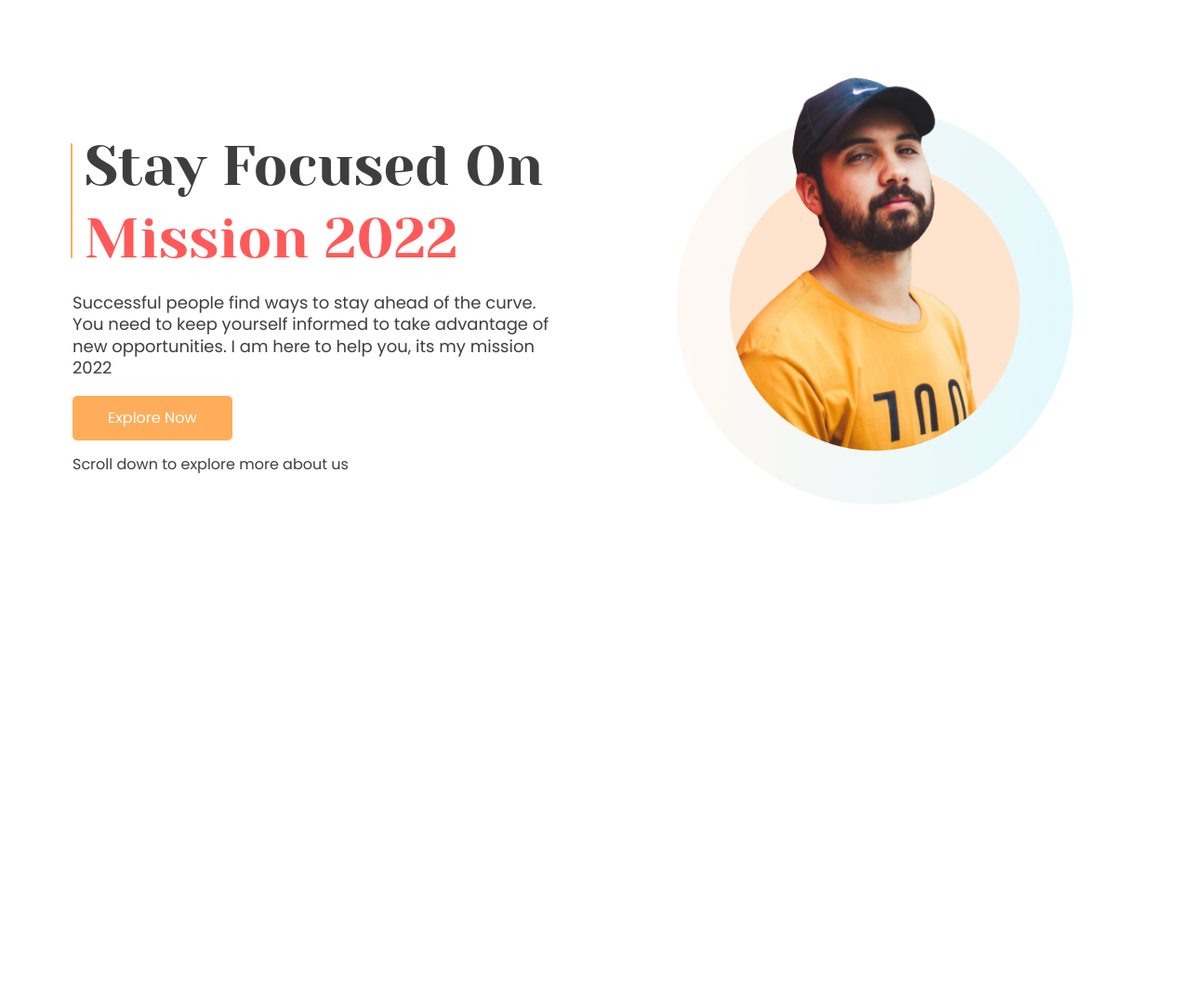
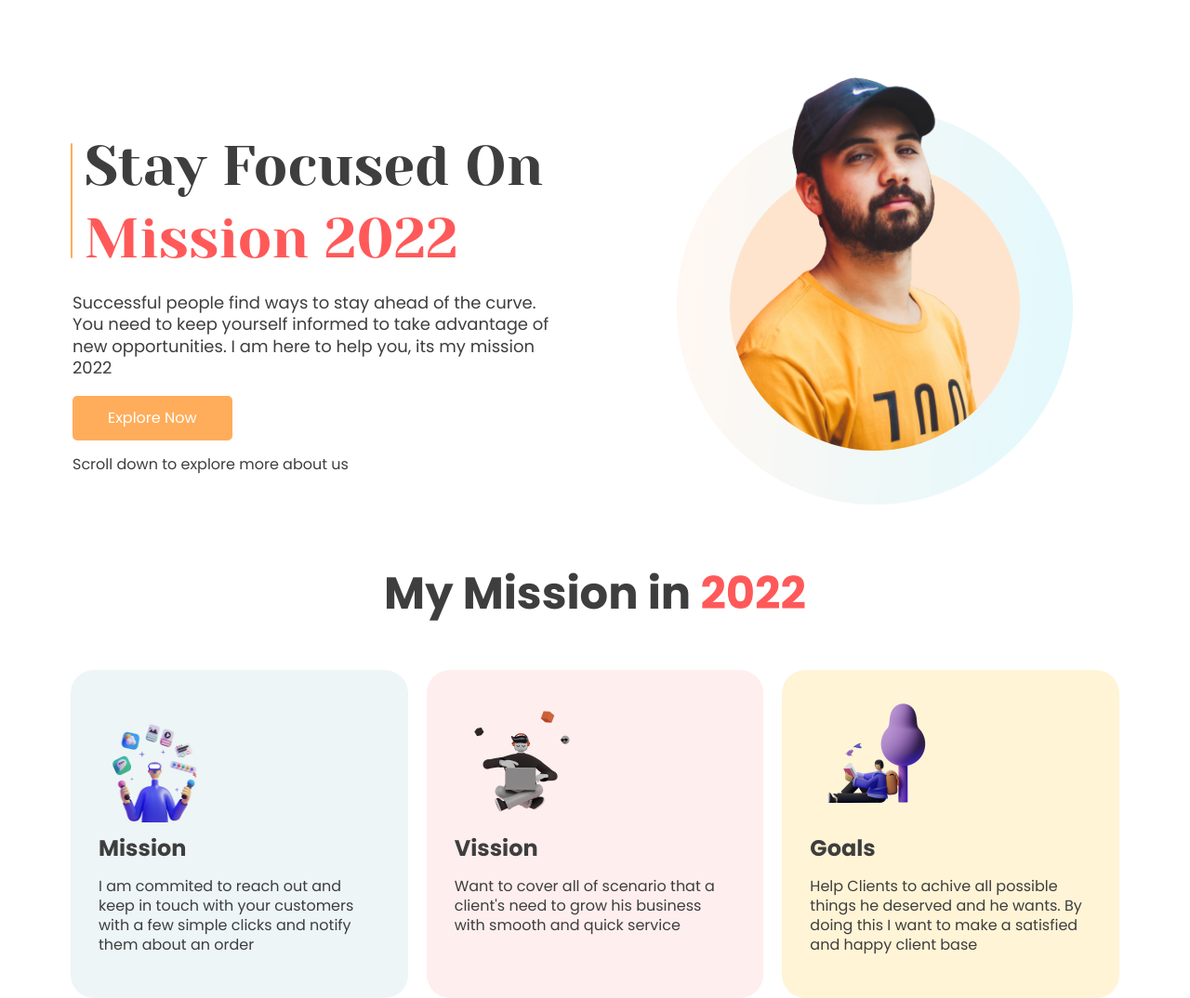
Before and after one commit to sdtHossain/mission-2022, a plain HTML site: page index.html in a window 1280 px wide. Shown: the whole page at 93% size. Before the commit the page ends 800 px from the top, so only its background shows below. Drawn offline with Linux system fonts and the light colour scheme; files whose address does not match are found by name.

Commit message:
added mission section

```diff
--- a/assets/css/style.css
+++ b/assets/css/style.css
@@ -99,4 +99,40 @@ h6 {
     max-width: 100%;
 }
 
+/* ------Mission------ */
+.mission {
+    padding-top: 60px;
 }
+.mission h2 {
+    text-align: center;
+    margin-bottom: 50px;
+}
+.mission .flexbox {
+    justify-content: space-between;
+}
+.mission-item {
+    width: 33%;
+    margin-right: 20px;
+    border-radius: 25px;
+    padding: 30px;
+}
+.mission-item.one {
+    background: rgba(79, 157, 166, 0.1);
+}
+.mission-item.two {
+    background: rgba(255, 89, 89, 0.1);
+}
+
+.mission-item.three {
+    background: #FFF4D6;
+    margin-right: 0;
+}
+.mission-item img {
+    width: 141px;
+    height: 141px;
+}
+.mission-item p {
+    font-size: 16px;
+}
+
+}
--- a/index.html
+++ b/index.html
@@ -30,5 +30,31 @@
         </div>
     </section>
 
+    <!-- Mission -->
+    <section class="mission">
+        <div class="container">
+            <h2>My Mission in <span class="highlighted-text">2022</span></h2>
+            <div class="flexbox">
+                <div class="mission-item one">
+                    <img src="assets/images/illustrators/illustrator-1.png" alt="icon">
+                    <h5>Mission</h5>
+                    <p>I am commited to reach out and keep in touch with your customers with a few simple clicks and notify them about an order</p>
+                </div>
+
+                <div class="mission-item two">
+                    <img src="assets/images/illustrators/illustrator-2.png" alt="icon">
+                    <h5>Vission</h5>
+                    <p>Want to cover all of scenario that a client's need to grow his business with smooth and quick service</p>
+                </div>
+
+                <div class="mission-item three">
+                    <img src="assets/images/illustrators/illustrator-3.png" alt="icon">
+                    <h5>Goals</h5>
+                    <p>Help Clients to achive all possible things he deserved and he wants. By doing this I want to make a satisfied and happy client base</p>
+                </div>
+            </div>
+        </div>
+    </section>
+
 </body>
 </html>
```
